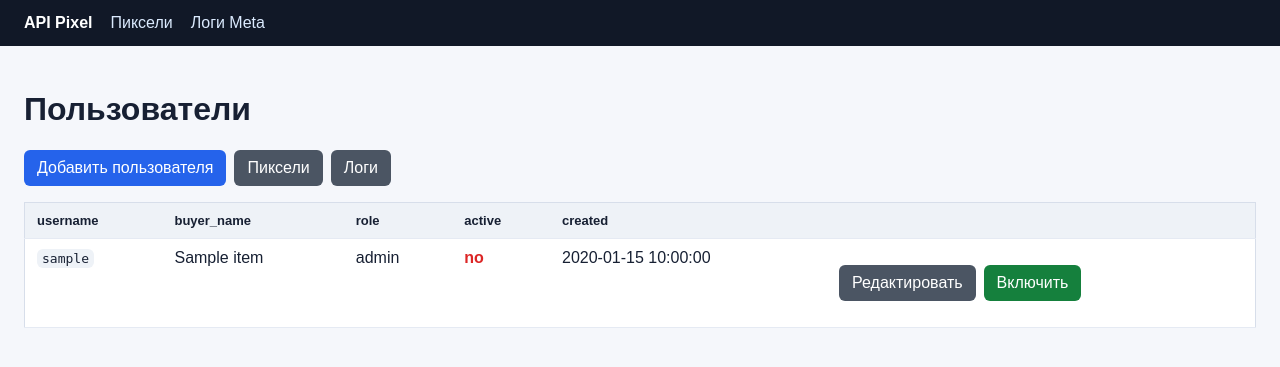
After one commit to MishaNyKarl/api-fbpixel, a FastAPI app: template templates/users_list.html in a window 1280 px wide. The commit adds this page. Shown: the top 367 px of the page. Run offline with FastAPI, Linux system fonts and the light colour scheme; the template is opened without the code that fills it: most values are stand-ins (such as "Sample title", 1, 10 or a date in 2020); parts of the project's set-up code (start-up, migrations or seed data) failed here and were passed over.

Commit message:
Add admin and buyer user accounts

```diff
--- a/main.py
+++ b/main.py
@@ -87,6 +87,19 @@ class Pixel(Base):
     updated_at = Column(DateTime, nullable=False, default=datetime.utcnow, onupdate=datetime.utcnow)
 
 
+class AdminUser(Base):
+    __tablename__ = "admin_users"
+
+    id = Column(Integer, primary_key=True, autoincrement=True)
+    username = Column(String(255), unique=True, nullable=False, index=True)
+    password_hash = Column(Text, nullable=False)
+    buyer_name = Column(String(255), nullable=True)
+    role = Column(String(32), nullable=False, default="buyer")
+    is_active = Column(Boolean, nullable=False, default=True)
+    created_at = Column(DateTime, nullable=False, default=datetime.utcnow)
+    updated_at = Column(DateTime, nullable=False, default=datetime.utcnow, onupdate=datetime.utcnow)
+
+
 Base.metadata.create_all(bind=engine)
 
 
@@ -96,6 +109,51 @@ def get_db():
         yield db
     finally:
         db.close()
+
+
+def hash_password(password: str) -> str:
+    rounds = 260_000
+    salt = secrets.token_urlsafe(16)
+    digest = hashlib.pbkdf2_hmac("sha256", password.encode("utf-8"), salt.encode("utf-8"), rounds).hex()
+    return f"pbkdf2_sha256${rounds}${salt}${digest}"
+
+
+def verify_password(password: str, stored_hash: str) -> bool:
+    try:
+        algorithm, rounds_raw, salt, expected = stored_hash.split("$", 3)
+        if algorithm != "pbkdf2_sha256":
+            return False
+        rounds = int(rounds_raw)
+        digest = hashlib.pbkdf2_hmac("sha256", password.encode("utf-8"), salt.encode("utf-8"), rounds).hex()
+        return secrets.compare_digest(digest, expected)
+    except Exception:
+        return False
+
+
+def bootstrap_admin_user():
+    if not ADMIN_PASSWORD:
+        return
+    db = SessionLocal()
+    try:
+        if db.query(AdminUser).first():
+            return
+        user = AdminUser(
+            username=ADMIN_USERNAME,
+            password_hash=hash_password(ADMIN_PASSWORD),
+            buyer_name=ADMIN_USERNAME,
+            role="admin",
+            is_active=True,
+            created_at=datetime.utcnow(),
+            updated_at=datetime.utcnow(),
+        )
+        db.add(user)
+        db.commit()
+        log.info("Bootstrapped admin user from ADMIN_USERNAME")
+    finally:
+        db.close()
+
+
+bootstrap_admin_user()
 
 
 def generate_public_id() -> str:
@@ -428,18 +486,47 @@ async def parse_form(request: Request) -> Dict[str, str]:
     return {key: values[-1] if values else "" for key, values in parsed.items()}
 
 
-def require_admin(credentials: HTTPBasicCredentials = Depends(security)):
-    if not ADMIN_PASSWORD:
-        raise HTTPException(status_code=500, detail="admin_password_not_configured")
-    username_ok = secrets.compare_digest(credentials.username, ADMIN_USERNAME)
-    password_ok = secrets.compare_digest(credentials.password, ADMIN_PASSWORD)
-    if not (username_ok and password_ok):
-        raise HTTPException(
-            status_code=status.HTTP_401_UNAUTHORIZED,
-            detail="admin_auth_required",
-            headers={"WWW-Authenticate": "Basic"},
-        )
-    return credentials.username
+def auth_failed():
+    raise HTTPException(
+        status_code=status.HTTP_401_UNAUTHORIZED,
+        detail="admin_auth_required",
+        headers={"WWW-Authenticate": "Basic"},
+    )
+
+
+def require_user(
+    credentials: HTTPBasicCredentials = Depends(security),
+    db: Session = Depends(get_db),
+) -> Dict[str, Any]:
+    user = db.query(AdminUser).filter(AdminUser.username == credentials.username).first()
+    if user and user.is_active and verify_password(credentials.password, user.password_hash):
+        return {
+            "username": user.username,
+            "buyer_name": user.buyer_name or user.username,
+            "role": user.role,
+            "is_admin": user.role == "admin",
+            "source": "db",
+        }
+
+    if ADMIN_PASSWORD:
+        username_ok = secrets.compare_digest(credentials.username, ADMIN_USERNAME)
+        password_ok = secrets.compare_digest(credentials.password, ADMIN_PASSWORD)
+        if username_ok and password_ok:
+            return {
+                "username": ADMIN_USERNAME,
+                "buyer_name": ADMIN_USERNAME,
+                "role": "admin",
+                "is_admin": True,
+                "source": "env",
+            }
+
+    auth_failed()
+
+
+def require_admin_user(user: Dict[str, Any] = Depends(require_user)) -> Dict[str, Any]:
+    if not user.get("is_admin"):
+        raise HTTPException(status_code=403, detail="admin_required")
+    return user
 
 
 def row_matches_filter(row: Dict[str, Any], key: str, expected: Optional[str]) -> bool:
@@ -448,32 +535,36 @@ def row_matches_filter(row: Dict[str, Any], key: str, expected: Optional[str]) -
     return str(row.get(key) or "").lower() == expected.lower()
 
 
+def normalize_role(role: Optional[str]) -> str:
+    return "admin" if role == "admin" else "buyer"
+
+
 @app.get("/healthz")
 async def healthz():
     return {"ok": True}
 
 
 @app.get("/admin/pixels", response_class=HTMLResponse)
-async def admin_pixels(request: Request, db: Session = Depends(get_db), _: str = Depends(require_admin)):
+async def admin_pixels(request: Request, db: Session = Depends(get_db), user: Dict[str, Any] = Depends(require_admin_user)):
     pixels = db.query(Pixel).order_by(Pixel.created_at.desc()).all()
     return templates.TemplateResponse(
         name="pixels_list.html",
         request=request,
-	context={"pixels": pixels, "mask_token": mask_token},
+	context={"pixels": pixels, "mask_token": mask_token, "current_user": user},
     )
 
 
 @app.get("/admin/pixels/new", response_class=HTMLResponse)
-async def admin_pixel_new(request: Request, _: str = Depends(require_admin)):
+async def admin_pixel_new(request: Request, user: Dict[str, Any] = Depends(require_admin_user)):
     return templates.TemplateResponse(
         name="pixel_form.html",
         request=request,
-	context={"pixel": None, "mode": "new", "masked_token": ""},
+	context={"pixel": None, "mode": "new", "masked_token": "", "current_user": user},
     )
 
 
 @app.post("/admin/pixels/new")
-async def admin_pixel_create(request: Request, db: Session = Depends(get_db), _: str = Depends(require_admin)):
+async def admin_pixel_create(request: Request, db: Session = Depends(get_db), _: Dict[str, Any] = Depends(require_admin_user)):
     form = await parse_form(request)
     pixel = Pixel(
         public_id=generate_unique_public_id(db),
@@ -499,7 +590,7 @@ async def admin_pixel_edit(
     request: Request,
     created: Optional[int] = Query(default=None),
     db: Session = Depends(get_db),
-    _: str = Depends(require_admin),
+    user: Dict[str, Any] = Depends(require_admin_user),
 ):
     pixel = db.query(Pixel).filter(Pixel.public_id == public_id).first()
     if not pixel:
@@ -513,6 +604,7 @@ async def admin_pixel_edit(
             "mode": "edit",
             "created": bool(created),
             "masked_token": mask_token(pixel.meta_access_token),
+            "current_user": user,
         },
     )
 
@@ -522,7 +614,7 @@ async def admin_pixel_update(
     public_id: str,
     request: Request,
     db: Session = Depends(get_db),
-    _: str = Depends(require_admin),
+    _: Dict[str, Any] = Depends(require_admin_user),
 ):
     pixel = db.query(Pixel).filter(Pixel.public_id == public_id).first()
     if not pixel:
@@ -545,7 +637,7 @@ async def admin_pixel_update(
 
 
 @app.post("/admin/pixels/{public_id}/disable")
-async def admin_pixel_disable(public_id: str, db: Session = Depends(get_db), _: str = Depends(require_admin)):
+async def admin_pixel_disable(public_id: str, db: Session = Depends(get_db), _: Dict[str, Any] = Depends(require_admin_user)):
     pixel = db.query(Pixel).filter(Pixel.public_id == public_id).first()
     if not pixel:
         raise HTTPException(status_code=404, detail="pixel_not_found")
@@ -556,7 +648,7 @@ async def admin_pixel_disable(public_id: str, db: Session = Depends(get_db), _:
 
 
 @app.post("/admin/pixels/{public_id}/enable")
-async def admin_pixel_enable(public_id: str, db: Session = Depends(get_db), _: str = Depends(require_admin)):
+async def admin_pixel_enable(public_id: str, db: Session = Depends(get_db), _: Dict[str, Any] = Depends(require_admin_user)):
     pixel = db.query(Pixel).filter(Pixel.public_id == public_id).first()
     if not pixel:
         raise HTTPException(status_code=404, detail="pixel_not_found")
@@ -564,6 +656,122 @@ async def admin_pixel_enable(public_id: str, db: Session = Depends(get_db), _: s
     pixel.updated_at = datetime.utcnow()
     db.commit()
     return RedirectResponse("/admin/pixels", status_code=303)
+
+
+@app.get("/admin/users", response_class=HTMLResponse)
+async def admin_users(request: Request, db: Session = Depends(get_db), user: Dict[str, Any] = Depends(require_admin_user)):
+    users = db.query(AdminUser).order_by(AdminUser.username.asc()).all()
+    return templates.TemplateResponse(
+        name="users_list.html",
+        request=request,
+        context={"users": users, "current_user": user},
+    )
+
+
+@app.get("/admin/users/new", response_class=HTMLResponse)
+async def admin_user_new(request: Request, user: Dict[str, Any] = Depends(require_admin_user)):
+    return templates.TemplateResponse(
+        name="user_form.html",
+        request=request,
+        context={"managed_user": None, "mode": "new", "current_user": user},
+    )
+
+
+@app.post("/admin/users/new")
+async def admin_user_create(request: Request, db: Session = Depends(get_db), _: Dict[str, Any] = Depends(require_admin_user)):
+    form = await parse_form(request)
+    username = form.get("username", "").strip()
+    password = form.get("password", "")
+    buyer_name = form.get("buyer_name", "").strip() or username
+    role = normalize_role(form.get("role"))
+
+    if not username or not password:
+        raise HTTPException(status_code=400, detail="username_and_password_required")
+    if db.query(AdminUser).filter(AdminUser.username == username).first():
+        raise HTTPException(status_code=400, detail="username_already_exists")
+
+    managed_user = AdminUser(
+        username=username,
+        password_hash=hash_password(password),
+        buyer_name=buyer_name,
+        role=role,
+        is_active=form.get("is_active") == "on",
+        created_at=datetime.utcnow(),
+        updated_at=datetime.utcnow(),
+    )
+    db.add(managed_user)
+    db.commit()
+    return RedirectResponse("/admin/users", status_code=303)
+
+
+@app.get("/admin/users/{username}/edit", response_class=HTMLResponse)
+async def admin_user_edit(
+    username: str,
+    request: Request,
+    db: Session = Depends(get_db),
+    user: Dict[str, Any] = Depends(require_admin_user),
+):
+    managed_user = db.query(AdminUser).filter(AdminUser.username == username).first()
+    if not managed_user:
+        raise HTTPException(status_code=404, detail="user_not_found")
+    return templates.TemplateResponse(
+        name="user_form.html",
+        request=request,
+        context={"managed_user": managed_user, "mode": "edit", "current_user": user},
+    )
+
+
+@app.post("/admin/users/{username}/edit")
+async def admin_user_update(
+    username: str,
+    request: Request,
+    db: Session = Depends(get_db),
+    _: Dict[str, Any] = Depends(require_admin_user),
+):
+    managed_user = db.query(AdminUser).filter(AdminUser.username == username).first()
+    if not managed_user:
+        raise HTTPException(status_code=404, detail="user_not_found")
+
+    form = await parse_form(request)
+    new_username = form.get("username", "").strip()
+    if not new_username:
+        raise HTTPException(status_code=400, detail="username_required")
+    existing = db.query(AdminUser).filter(AdminUser.username == new_username, AdminUser.id != managed_user.id).first()
+    if existing:
+        raise HTTPException(status_code=400, detail="username_already_exists")
+
+    managed_user.username = new_username
+    managed_user.buyer_name = form.get("buyer_name", "").strip() or new_username
+    managed_user.role = normalize_role(form.get("role"))
+    managed_user.is_active = form.get("is_active") == "on"
+    new_password = form.get("password", "")
+    if new_password:
+        managed_user.password_hash = hash_password(new_password)
+    managed_user.updated_at = datetime.utcnow()
+    db.commit()
+    return RedirectResponse("/admin/users", status_code=303)
+
+
+@app.post("/admin/users/{username}/disable")
+async def admin_user_disable(username: str, db: Session = Depends(get_db), _: Dict[str, Any] = Depends(require_admin_user)):
+    managed_user = db.query(AdminUser).filter(AdminUser.username == username).first()
+    if not managed_user:
+        raise HTTPException(status_code=404, detail="user_not_found")
+    managed_user.is_active = False
+    managed_user.updated_at = datetime.utcnow()
+    db.commit()
+    return RedirectResponse("/admin/users", status_code=303)
+
+
+@app.post("/admin/users/{username}/enable")
+async def admin_user_enable(username: str, db: Session = Depends(get_db), _: Dict[str, Any] = Depends(require_admin_user)):
+    managed_user = db.query(AdminUser).filter(AdminUser.username == username).first()
+    if not managed_user:
+        raise HTTPException(status_code=404, detail="user_not_found")
+    managed_user.is_active = True
+    managed_user.updated_at = datetime.utcnow()
+    db.commit()
+    return RedirectResponse("/admin/users", status_code=303)
 
 
 @app.get("/admin/logs", response_class=HTMLResponse)
@@ -577,12 +785,14 @@ async def admin_logs(
     clickid: Optional[str] = Query(default=None),
     fbclid: Optional[str] = Query(default=None),
     domain: Optional[str] = Query(default=None),
-    user: str = Depends(require_admin),
+    user: Dict[str, Any] = Depends(require_user),
 ):
     logs = load_all_meta_logs()
     selected_buyer = buyer or "mine"
-    if selected_buyer == "mine":
-        selected_buyer = user
+    if not user.get("is_admin"):
+        selected_buyer = user["buyer_name"]
+    elif selected_buyer == "mine":
+        selected_buyer = user["buyer_name"]
 
     if status_filter:
         logs = [row for row in logs if str(row.get("status_code", "")) == status_filter]
--- a/templates/base.html
+++ b/templates/base.html
@@ -8,6 +8,7 @@
     body { margin: 0; font-family: Arial, sans-serif; color: #172033; background: #f5f7fb; }
     header { background: #111827; color: #fff; padding: 14px 24px; display: flex; gap: 18px; align-items: center; }
     header a { color: #dbeafe; text-decoration: none; }
+    header .muted { color: #aebed5; margin-left: auto; }
     main { padding: 24px; max-width: 1680px; margin: 0 auto; }
     table { width: 100%; border-collapse: collapse; background: #fff; border: 1px solid #d7deea; }
     th, td { padding: 10px 12px; border-bottom: 1px solid #e5eaf3; text-align: left; vertical-align: top; }
@@ -45,6 +46,12 @@
     <strong>API Pixel</strong>
     <a href="/admin/pixels">Пиксели</a>
     <a href="/admin/logs">Логи Meta</a>
+    {% if current_user and current_user.is_admin %}
+    <a href="/admin/users">Пользователи</a>
+    {% endif %}
+    {% if current_user %}
+    <span class="muted">{{ current_user.username }} / {{ current_user.role }}</span>
+    {% endif %}
   </header>
   <main>{% block content %}{% endblock %}</main>
 </body>
--- /dev/null
+++ b/templates/users_list.html
@@ -0,0 +1,44 @@
+{% extends "base.html" %}
+{% block content %}
+<h1>Пользователи</h1>
+
+<div class="actions">
+  <a class="btn" href="/admin/users/new">Добавить пользователя</a>
+  <a class="btn secondary" href="/admin/pixels">Пиксели</a>
+  <a class="btn secondary" href="/admin/logs">Логи</a>
+</div>
+
+<table>
+  <thead>
+    <tr>
+      <th>username</th>
+      <th>buyer_name</th>
+      <th>role</th>
+      <th>active</th>
+      <th>created</th>
+      <th></th>
+    </tr>
+  </thead>
+  <tbody>
+    {% for item in users %}
+    <tr>
+      <td><code>{{ item.username }}</code></td>
+      <td>{{ item.buyer_name or "" }}</td>
+      <td>{{ item.role }}</td>
+      <td>{% if item.is_active %}<span class="status-ok">yes</span>{% else %}<span class="status-bad">no</span>{% endif %}</td>
+      <td>{{ item.created_at }}</td>
+      <td>
+        <div class="actions">
+          <a class="btn secondary" href="/admin/users/{{ item.username }}/edit">Редактировать</a>
+          {% if item.is_active %}
+          <form method="post" action="/admin/users/{{ item.username }}/disable"><button class="btn danger">Выключить</button></form>
+          {% else %}
+          <form method="post" action="/admin/users/{{ item.username }}/enable"><button class="btn ok">Включить</button></form>
+          {% endif %}
+        </div>
+      </td>
+    </tr>
+    {% endfor %}
+  </tbody>
+</table>
+{% endblock %}
```
Also changed, not shown: scripts/smoke_test.py (+24 -0 lines), templates/logs.html (+6 -2 lines), templates/user_form.html (added, +39 -0 lines), README.md.
